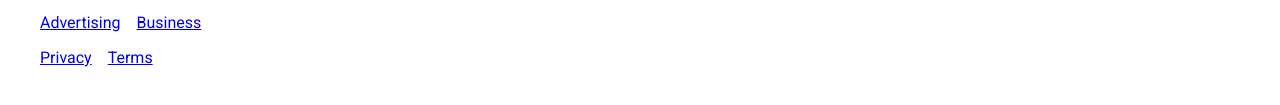
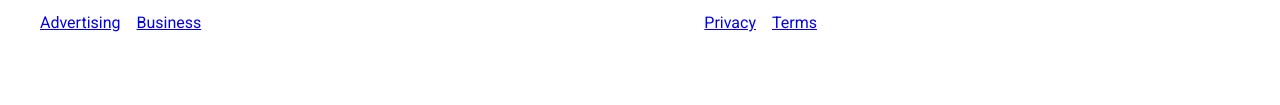
Before and after one commit to ronsamgeorge/flexbox-practice, a plain HTML site: page 06-flex-layout/index.html in a window 1280 px wide. Shown: the part 379-484 px from the top of the page. Drawn offline with Linux system fonts and the light colour scheme.

Commit message:
Adjustments for #6

```diff
--- a/06-flex-layout/style.css
+++ b/06-flex-layout/style.css
@@ -42,9 +42,17 @@ ul{
   gap :16px;
 }
 
-.content {
+.content{
   display: flex;
   flex-direction: column;
   justify-content: center;
   align-items: center;
 }
+
+.footer{
+  display : flex;
+}
+
+.footer > *{
+  flex : 1 1 auto;
+}
```
Also changed, not shown: 06-flex-layout/index.html (+3 -0 lines).
